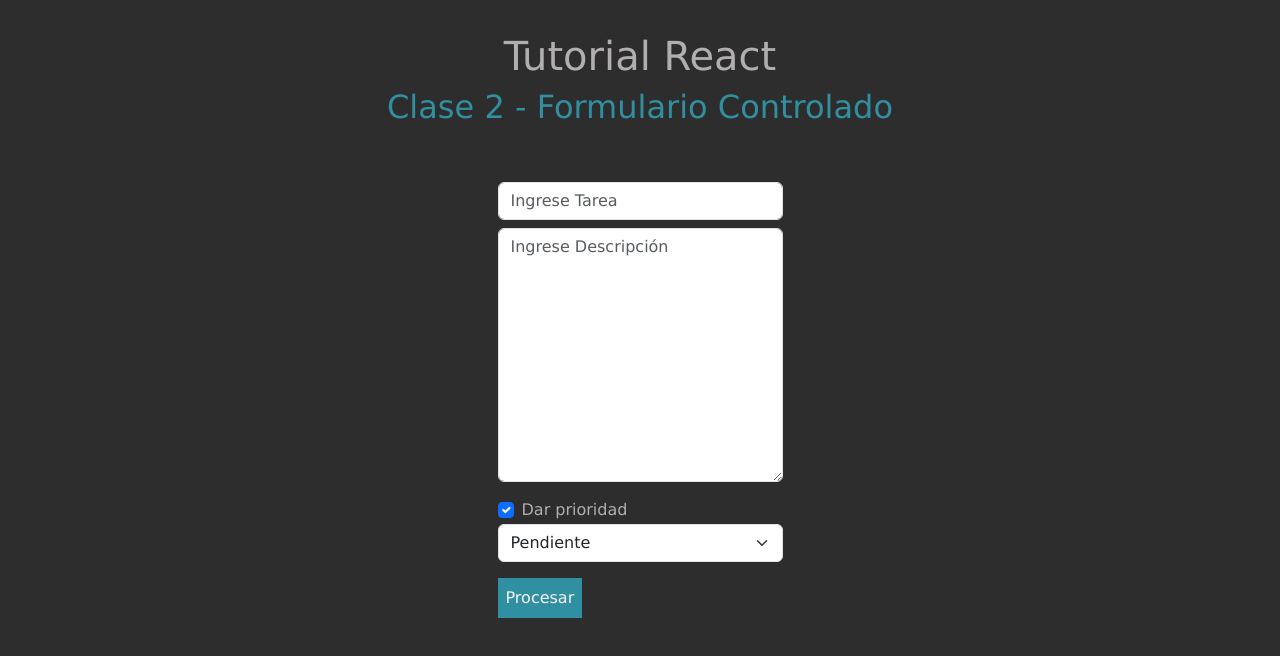
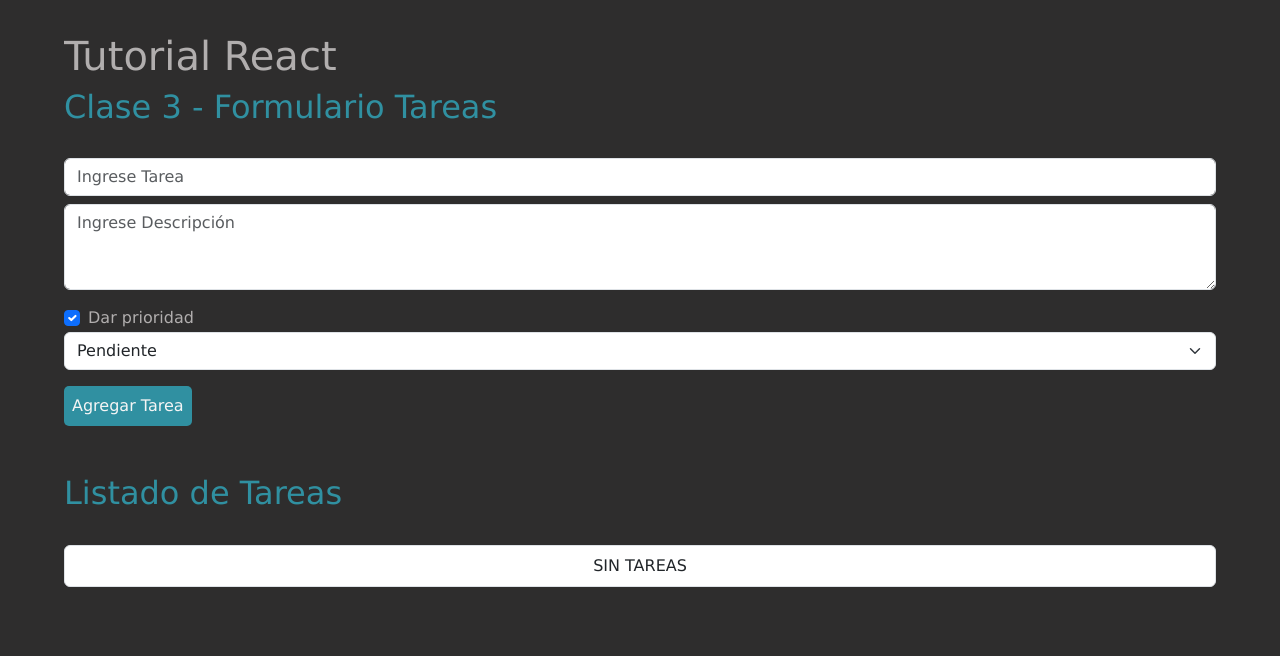
Before and after one commit to almamani/React-Bluuweb, a React (Vite) app: page / in a window 1280 px wide. Shown: the top 656 px of the page. Built offline with nearby package versions, Linux system fonts and the light colour scheme.

Commit message:
Desafio Agregar, Elminar, Acutalizar Tareas

```diff
--- a/package.json
+++ b/package.json
@@ -13,7 +13,7 @@
     "react": "^18.3.1",
     "react-dom": "^18.3.1",
     "rollup": "^4.34.8",
-    "sweetalert2": "^11.17.2",
+    "sweetalert2": "^11.21.2",
     "vite": "^4.5.9"
   },
   "devDependencies": {
--- a/src/App.css
+++ b/src/App.css
@@ -13,6 +13,7 @@
 }
 
 button {
+  border-radius: 5px;
   padding: 0.5rem;
   background-color: var(--sky-blue);
   border: var(--sky-blue);
--- a/src/App.jsx
+++ b/src/App.jsx
@@ -2,12 +2,13 @@
 
 //import Clase0 from "./views/Clase0";
 //import Clase1 from "./views/Clase1";
-import Clase2 from "./views/Clase2";
+//import Clase2 from "./views/Clase2";
+import Clase3 from "./views/Clase3";
 
 function App() {
   return (
     <>
-      <Clase2 />
+      <Clase3 />
     </>
   );
 }
--- /dev/null
+++ b/src/components/Formulario.jsx
@@ -0,0 +1,95 @@
+import Swal from "sweetalert2";
+import { useState } from "react";
+
+const Formulario = ({ addTarea }) => {
+  const [tarea, setTarea] = useState({
+    title: "",
+    description: "",
+    state: "Pendiente",
+    priority: true,
+  });
+
+  const { title, description, state, priority } = tarea;
+
+  //Capturar los Datos armar el estado
+  const handleChange = (e) => {
+    setTarea({
+      ...tarea,
+      [e.target.name]:
+        e.target.type === "checkbox" ? e.target.checked : e.target.value,
+    });
+  };
+
+  const handleSubmit = (e) => {
+    e.preventDefault();
+
+    //Validar datos
+    if (!title.trim() || !description.trim()) {
+      return Swal.fire({
+        icon: "error",
+        title: "Oops...",
+        text: "Título y descripción obligatorios!",
+      });
+    }
+
+    //Armar tarea para pasar
+    addTarea({
+      id: Date.now(),
+      ...tarea,
+      state: state === "completado",
+    });
+
+    Swal.fire({
+      position: "center",
+      icon: "success",
+      title: "Todo agregado correctamente",
+      showConfirmButton: false,
+      timer: 1500,
+    });
+  };
+
+  return (
+    <form onSubmit={handleSubmit}>
+      <input
+        type="text"
+        placeholder="Ingrese Tarea"
+        className="form-control mb-2"
+        name="title"
+        value={title}
+        onChange={handleChange}
+      />
+      <textarea
+        placeholder="Ingrese Descripción"
+        className="form-control mb-3"
+        name="description"
+        value={description}
+        onChange={handleChange}
+        cols="30"
+        rows="3"
+      ></textarea>
+      <div className="form-check">
+        <input
+          type="checkbox"
+          name="priority"
+          className="form-check-input"
+          id="inputCheck"
+          checked={priority}
+          onChange={handleChange}
+        />
+        <label htmlFor="inputCheck">Dar prioridad</label>
+      </div>
+      <select
+        className="form-select mb-3"
+        name="state"
+        value={state}
+        onChange={handleChange}
+      >
+        <option value="pendiente">Pendiente</option>
+        <option value="completado">Completado</option>
+      </select>
+      <button type="submit">Agregar Tarea</button>
+    </form>
+  );
+};
+
+export default Formulario;
--- /dev/null
+++ b/src/components/Tarea.jsx
@@ -0,0 +1,31 @@
+const Tarea = ({ tarea, deleteTarea, updateTarea }) => {
+  const { id, title, description, state, priority } = tarea;
+  return (
+    <li className="list-group-item">
+      <div className="d-flex justify-content-between align-items-start">
+        <div>
+          <h5 className={`${state && "text-decoration-line-through"}`}>
+            {title}
+          </h5>
+          <p className={`${state && "text-decoration-line-through"}`}>
+            {description}
+          </p>
+        </div>
+        <div className="d-flex gap-2 mb-2">
+          <button
+            className="btn btn-sm btn-danger"
+            onClick={() => deleteTarea(id)}
+          >
+            Eliminar
+          </button>
+          <button onClick={() => updateTarea(id)}>Actualizar</button>
+        </div>
+        <span className="badge text-bg-danger">
+          {priority && "Prioritario"}
+        </span>
+      </div>
+    </li>
+  );
+};
+
+export default Tarea;
--- /dev/null
+++ b/src/components/Tareas.jsx
@@ -0,0 +1,25 @@
+import Tarea from "../components/Tarea";
+
+const Tareas = ({ tareas, deleteTarea, updateTarea }) => {
+  return (
+    <div>
+      <h2 className="color_sky_blue space_mini_inferior">Listado de Tareas</h2>
+      <br />
+      <ul className="list-group">
+        {tareas.map((tarea) => (
+          <Tarea
+            key={tarea.id}
+            tarea={tarea}
+            deleteTarea={deleteTarea}
+            updateTarea={updateTarea}
+          />
+        ))}
+        {tareas.length === 0 && (
+          <li className="list-group-item text-center">SIN TAREAS</li>
+        )}
+      </ul>
+    </div>
+  );
+};
+
+export default Tareas;
--- /dev/null
+++ b/src/mocks/initialStateTodos.jsx
@@ -0,0 +1,25 @@
+const initialStateTodos = [
+  {
+    id: 1,
+    title: "Tarea #1",
+    description: "Descripcion #1",
+    state: false,
+    priority: true,
+  },
+  {
+    id: 2,
+    title: "Tarea #2",
+    description: "Descripcion #2",
+    state: true,
+    priority: true,
+  },
+  {
+    id: 3,
+    title: "Tarea #3",
+    description: "Descripcion #3",
+    state: false,
+    priority: true,
+  },
+];
+
+export default initialStateTodos;
--- a/src/views/Clase0.jsx
+++ b/src/views/Clase0.jsx
@@ -1,8 +1,8 @@
 const Clase0 = () => {
   return (
     <div className="contenedor contenedor__centrado">
-      <h1>Tutorial React</h1>
-      <h2>Clase 0 - Tema</h2>
+      <h1 className="space_mini_inferior">Tutorial React</h1>
+      <h2 className="color_sky_blue">Clase 0 - Tema</h2>
     </div>
   );
 };
--- /dev/null
+++ b/src/views/Clase3.jsx
@@ -0,0 +1,59 @@
+import { useEffect, useState } from "react";
+import Formulario from "../components/Formulario";
+import Tareas from "../components/Tareas";
+//import initialStateTodos from "../mocks/initialStateTodos";
+
+const initialStateTareas = JSON.parse(localStorage.getItem("tareas")) || [];
+
+const Clase3 = () => {
+  const [tareas, setTareas] = useState(initialStateTareas);
+
+  useEffect(() => {
+    localStorage.setItem("tareas", JSON.stringify(tareas));
+  }, [tareas]);
+
+  const addTarea = (tarea) => {
+    setTareas([...tareas, tarea]);
+  };
+
+  const deleteTarea = (id) => {
+    const newArray = tareas.filter((tarea) => tarea.id !== id);
+    setTareas(newArray);
+  };
+
+  const updateTarea = (id) => {
+    const newArray = tareas.map((tarea) => {
+      if (tarea.id === id) {
+        tarea.state = !tarea.state;
+      }
+      return tarea;
+    });
+    setTareas(newArray);
+  };
+
+  const orderTarea = (arrayTareas) => {
+    return arrayTareas.sort((a, b) => {
+      if (a.priority === b.priority) return 0;
+      if (a.priority) return -1;
+      if (!a.priority) return 1;
+    });
+  };
+
+  return (
+    <div className="contenedor">
+      <h1 className="space_mini_inferior">Tutorial React</h1>
+      <h2 className="color_sky_blue">Clase 3 - Formulario Tareas</h2>
+      <br />
+      <Formulario addTarea={addTarea} />
+      <br />
+      <br />
+      <Tareas
+        tareas={orderTarea(tareas)}
+        deleteTarea={deleteTarea}
+        updateTarea={updateTarea}
+      />
+    </div>
+  );
+};
+
+export default Clase3;
```
Also changed, not shown: 1 other file (tests, documents, lock files or other folders).
